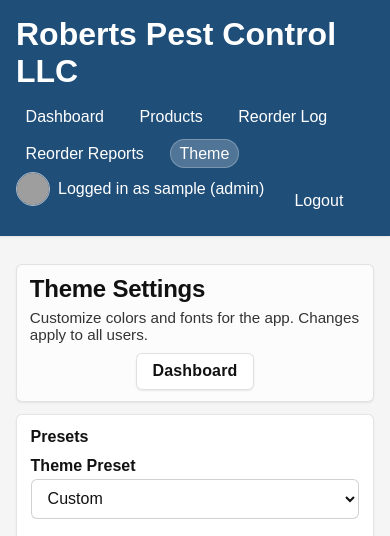
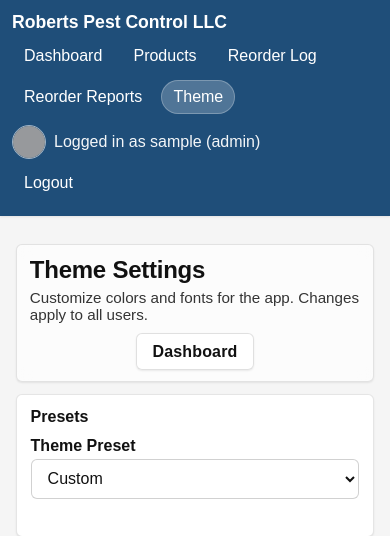
Before and after one commit to Mindtrick79/Inventory, a Flask app: page /theme in a window 390 px wide. Shown: the top 536 px of the page. Run offline with Flask 3, Linux system fonts and the light colour scheme; the visitor is signed in with stand-in values (Sample User, id 1); grey boxes are pictures that could not be loaded.

Commit message:
UI: mobile header/nav

```diff
--- a/static/style.css
+++ b/static/style.css
@@ -42,13 +42,27 @@ header {
   backdrop-filter: saturate(140%) blur(8px);
 }
 
+.header-branding {
+  display: flex;
+  align-items: center;
+  gap: 0.65rem;
+  flex-wrap: wrap;
+}
+
 header h1 {
   margin: 0 0 0.5rem 0;
 }
 
+nav {
+  display: flex;
+  flex-wrap: wrap;
+  align-items: center;
+  gap: 0.35rem;
+}
+
 nav a {
   color: var(--color-nav-link);
-  margin-right: 1rem;
+  margin-right: 0;
   text-decoration: none;
   display: inline-flex;
   align-items: center;
@@ -799,9 +813,29 @@ main table a:hover {
     padding: 1rem;
   }
 
+  header {
+    padding: 0.75rem;
+  }
+
+  header h1 {
+    font-size: 1.1rem;
+    margin-bottom: 0.35rem;
+  }
+
+  nav {
+    gap: 0.45rem;
+  }
+
   nav a {
-    display: inline-block;
-    margin: 0.25rem 0.75rem 0.25rem 0;
+    margin: 0;
+    padding: 0.5rem 0.75rem;
+  }
+
+  .nav-user {
+    width: 100%;
+    margin-right: 0;
+    margin-top: 0.25rem;
+    opacity: 0.95;
   }
 
   input[type="text"],
@@ -824,6 +858,18 @@ main table a:hover {
   th,
   td {
     font-size: 1rem;
+  }
+}
+
+@media (max-width: 640px) {
+  nav {
+    overflow-x: auto;
+    -webkit-overflow-scrolling: touch;
+    padding-bottom: 0.25rem;
+  }
+
+  nav a {
+    white-space: nowrap;
   }
 }
 
```
